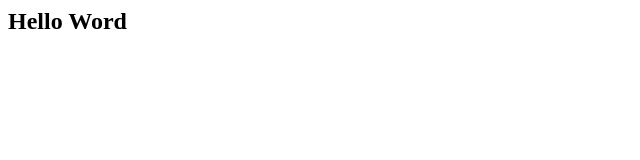
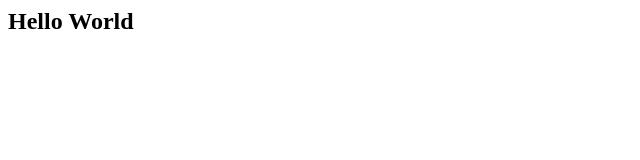
Before and after one commit to doraval1/doraval1.github.io, a plain HTML site: page index.html in a window 1280 px wide. Shown: the full height of the page, 0-640 px from the left. Drawn offline with Linux system fonts and the light colour scheme.

Commit message:
Update index.html

```diff
--- a/index.html
+++ b/index.html
@@ -1,3 +1,3 @@
 <html>
-<h2>Hello Word</h2>
+<h2>Hello World</h2>
 </html>
```
